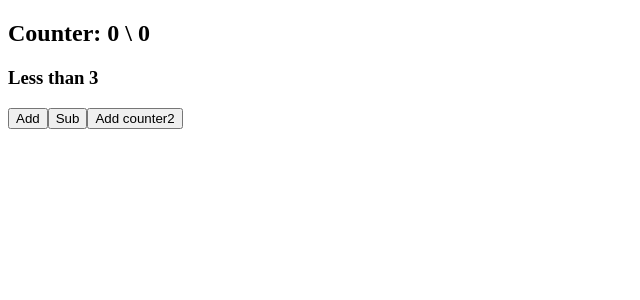
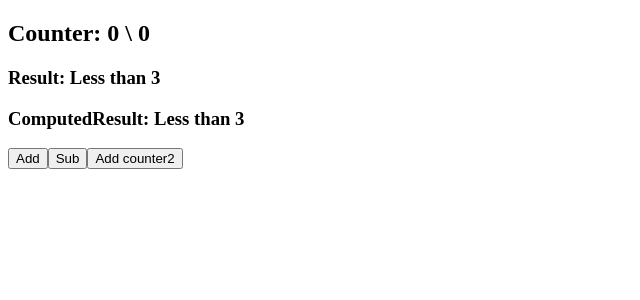
Before and after one commit to vpravo/vue-apps, a Vue app: page /optimization-computed in a window 1280 px wide. Shown: the top 300 px of the page, without its empty margins (0-640 px from the left). Built offline with nearby package versions, Linux system fonts and the light colour scheme.

Commit message:
optimization-computed

```diff
--- a/src/components/optimazation-computed/optimization-computed.vue
+++ b/src/components/optimazation-computed/optimization-computed.vue
@@ -1,7 +1,9 @@
 <template>
   <div>
     <h2>Counter: {{ counter }} \ {{ counter2 }}</h2>
-    <h3>{{ result() }}</h3>
+    <h3>Result: {{ result() }}</h3>
+    <h3>ComputedResult: {{ computedResult }}</h3>
+
     <button @click="add">Add</button>
     <button @click="sub">Sub</button>
     <button @click="counter2++">Add counter2</button>
@@ -30,9 +32,14 @@ export default {
     },
     result() {
       console.log("result called")
-      return (this.condition = this.counter > 3 ? "More than 3" : "Less than 3")
-    },
-    computed: {}
+      return this.counter > 3 ? "More than 3" : "Less than 3"
+    }
+  },
+  computed: {
+    computedResult() {
+      console.log("computedResult called")
+      return this.counter > 3 ? "More than 3" : "Less than 3"
+    }
   }
 }
 </script>
```
